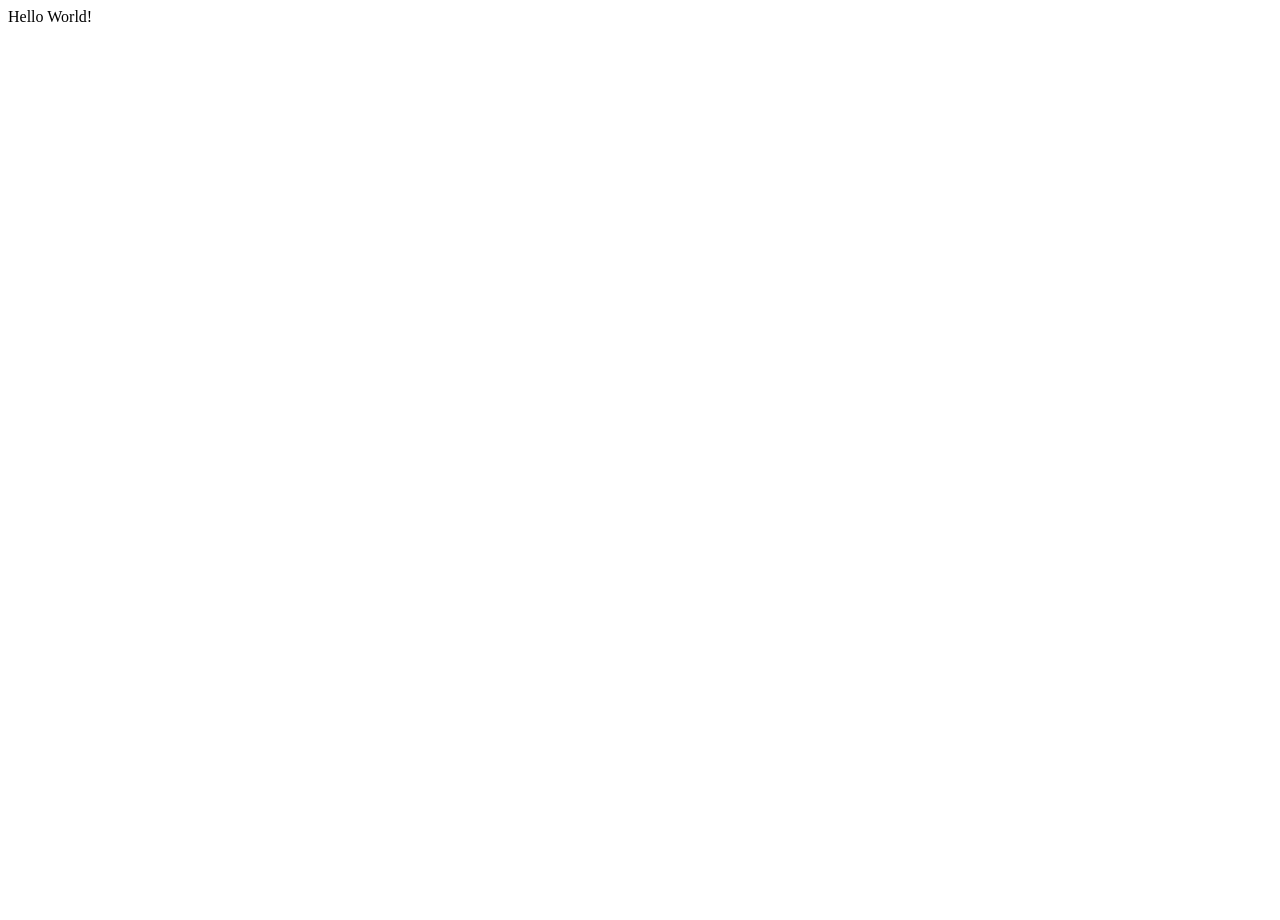
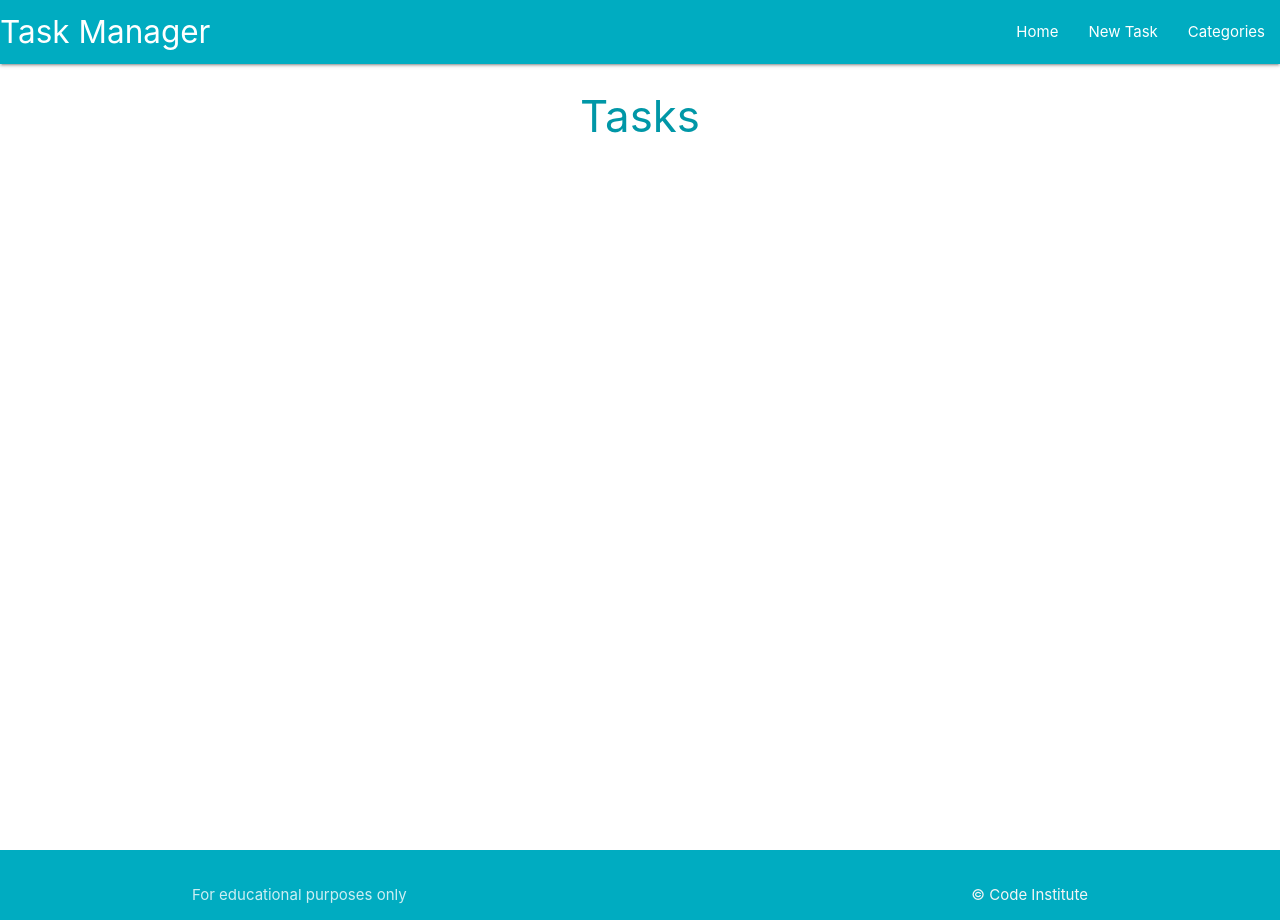
Before and after one commit to BGMwebdev/flask-sqlalchemy-task-manager, a Flask app: page / in a window 1280 px wide. Before the commit the page is almost empty. Run offline with Flask 2, Linux system fonts and the light colour scheme.

Commit message:
setting up basic template html

```diff
--- a/taskmanager/routes.py
+++ b/taskmanager/routes.py
@@ -5,4 +5,4 @@ from taskmanager.models import Category, Task
 
 @app.route("/")
 def home():
-    return render_template("base.html")
+    return render_template("tasks.html")
--- /dev/null
+++ b/taskmanager/static/css/style.css
@@ -0,0 +1,13 @@
+body {
+    display: flex;
+    min-height: 100vh;
+    flex-direction: column;
+  }
+
+main {
+    flex: 1 0 auto;
+  }
+
+.footer-copyright {
+    background-color: #00acc1 !important;
+}
--- /dev/null
+++ b/taskmanager/static/js/script.js
@@ -0,0 +1,5 @@
+document.addEventListener('DOMContentLoaded', function() {
+    // sidenav initialization
+    let sidenav = document.querySelectorAll('.sidenav');
+    M.Sidenav.init(sidenav);
+  });
--- a/taskmanager/templates/base.html
+++ b/taskmanager/templates/base.html
@@ -1,14 +1,61 @@
 <!DOCTYPE html>
 <html lang="en">
+
 <head>
     <meta charset="UTF-8">
     <meta http-equiv="X-UA-Compatible" content="IE=edge">
     <meta name="viewport" content="width=device-width, initial-scale=1.0">
+    <link rel="stylesheet" href="https://cdnjs.cloudflare.com/ajax/libs/font-awesome/6.2.1/css/all.min.css"
+        integrity="sha512-MV7K8+y+gLIBoVD59lQIYicR65iaqukzvf/nwasF0nqhPay5w/9lJmVM2hMDcnK1OnMGCdVK+iQrJ7lzPJQd1w=="
+        crossorigin="anonymous" referrerpolicy="no-referrer" />
+    <link rel="stylesheet" href="https://cdnjs.cloudflare.com/ajax/libs/materialize/1.0.0/css/materialize.min.css"
+        type="text/css">
+    <link rel="stylesheet" href="{{ url_for('static', filename='css/style.css') }}" type="text/css">
     <title>Task Manager</title>
 </head>
+
 <body>
 
-    Hello World!
+    <header>
+        <!-- top navbar -->
+        <nav class="cyan darken-1">
+            <div class="nav-wrapper">
+                <a href="{{ url_for('home')}}" class="brand-logo">Task Manager</a>
+                <a href="#" data-target="mobile-demo" class="sidenav-trigger"><i class="fa-solid fa-bars"></i></a>
+                <ul class="right hide-on-med-and-down">
+                    <li><a href="{{ url_for('home')}}">Home</a></li>
+                    <li><a href="">New Task</a></li>
+                    <li><a href="">Categories</a></li>
+
+                </ul>
+            </div>
+        </nav>
+
+        <!-- mobile sidenav -->
+        <ul class="sidenav" id="mobile-demo">
+            <li><a href="{{ url_for('home')}}">Home</a></li>
+            <li><a href="">New Task</a></li>
+            <li><a href="">Categories</a></li>
+        </ul>
+    </header>
+
+    <main class="container">
+        {% block content %}
+        {% endblock %}
+    </main>
+
+    <footer class="page-footer cyan darken-1">
+        <div class="footer-copyright">
+            <div class="container">
+                For educational purposes only
+                <a class="grey-text text-lighten-4 right" href="https://codeinstitute.net/nl/" target="_blank">&copy; Code Institute</a>
+            </div>
+        </div>
+    </footer>
+
+    <script src="https://cdnjs.cloudflare.com/ajax/libs/materialize/1.0.0/js/materialize.min.js"></script>
+    <script src="{{ url_for('static', filename='js/script.js') }}"></script>
 
 </body>
+
 </html>
--- /dev/null
+++ b/taskmanager/templates/tasks.html
@@ -0,0 +1,6 @@
+{% extends "base.html" %}
+{% block content %}
+
+<h3 class="cyan-text text-darken-2 center-align">Tasks</h3>
+
+{% endblock %}
```
